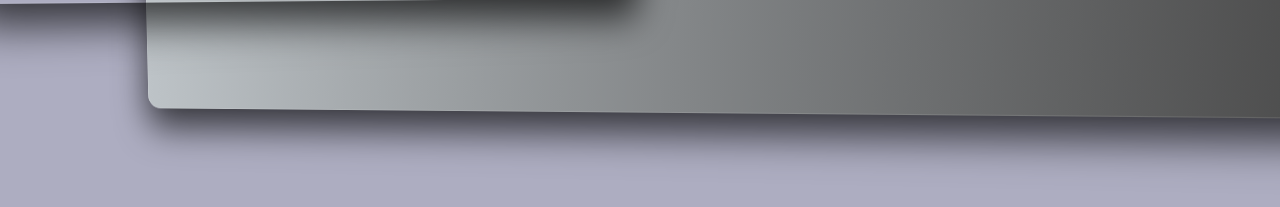
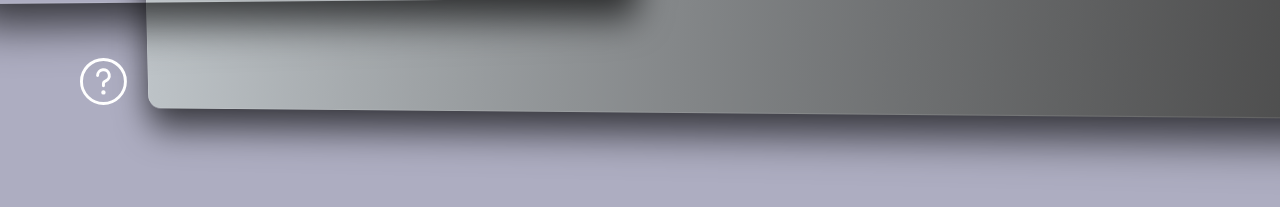
Before and after one commit to nicoloprog/crp, a Next.js app: page / in a window 1280 px wide. Shown: the part 1495-1702 px from the top of the page. Built offline with nearby package versions, Linux system fonts and the light colour scheme; grey boxes are pictures that could not be loaded.

Commit message:
new section of heroo

```diff
--- a/src/components/Video/index.tsx
+++ b/src/components/Video/index.tsx
@@ -5,7 +5,7 @@ import { useState, useRef } from "react";
 import { Icon } from "@chakra-ui/react";
 
 // Simple PlayIcon component using Chakra UI's Icon and SVG
-// const PlayIcon = (props: any) => <Icon viewBox="0 0 64 64" {...props}></Icon>;
+const PlayIcon = (props: any) => <Icon viewBox="0 0 64 64" {...props}></Icon>;
 
 export default function Component() {
   const videoRef = useRef<HTMLVideoElement>(null);
@@ -67,10 +67,10 @@ export default function Component() {
             }
           }}
         >
-          {/* <PlayIcon
-              height={{ base: "50px", lg: "125px" }}
-              width={{ base: "50px", lg: "125px" }}
-            /> */}
+          <PlayIcon
+            height={{ base: "50px", lg: "125px" }}
+            width={{ base: "50px", lg: "125px" }}
+          />
         </Box>
         <Box
           position={{ base: "relative", md: "absolute" }}
```
